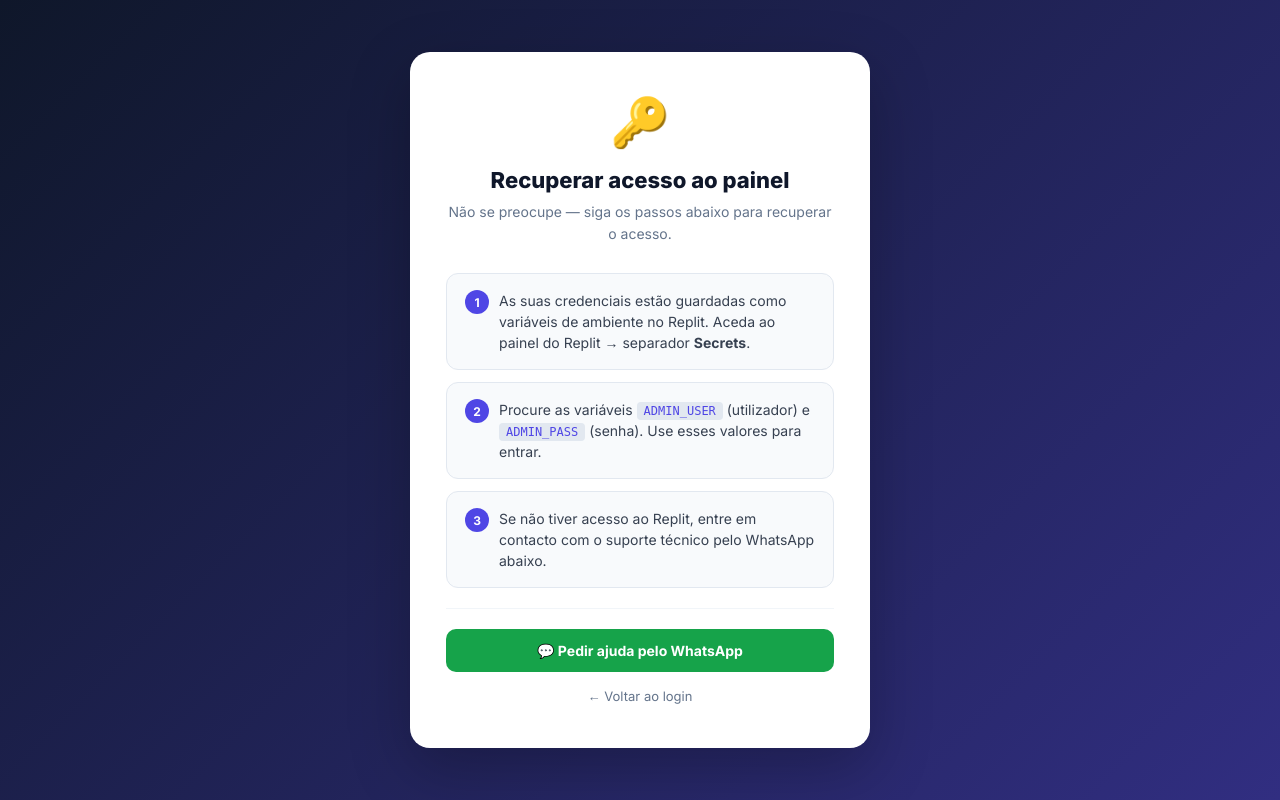
After one commit to osvaldofmqueta-stack/quetasoft, a Django app: template core/templates/admin/forgot.html in a window 1280 px wide. The commit adds this page. Run offline with Django 5.2, Linux system fonts and the light colour scheme; the template is opened without the code that fills it, so the values that code supplies are empty.

Commit message:
Add ability to change admin password and recover access
Introduce new admin views and templates for changing admin credentials, a forgotten password recovery page, and update login/base templates to support these features.

Replit-Commit-Author: Agent
Replit-Commit-Session-Id: 315bd936-a38d-4702-a34b-dfed8971a5ae
Replit-Commit-Checkpoint-Type: full_checkpoint
Replit-Commit-Event-Id: fb003734-d478-4342-be44-10b0d4c45906
Replit-Commit-Screenshot-Url: https://storage.googleapis.com/screenshot-production-us-central1/f6bcd1da-07a5-4d0a-8d24-977d9f948e51/315bd936-a38d-4702-a34b-dfed8971a5ae/olWh24a
Replit-Helium-Checkpoint-Created: true

```diff
--- a/core/templates/admin/base_admin.html
+++ b/core/templates/admin/base_admin.html
@@ -27,6 +27,7 @@
     </nav>
     <div class="sidebar-footer">
       <a href="/" class="snav-item" target="_blank">🌐 Ver site</a>
+      <a href="{% url 'admin_change_password' %}" class="snav-item {% if active == 'change_password' %}active{% endif %}">🔐 Alterar senha</a>
       <a href="{% url 'admin_logout' %}" class="snav-item snav-logout">🚪 Sair</a>
     </div>
   </aside>
--- /dev/null
+++ b/core/templates/admin/forgot.html
@@ -0,0 +1,79 @@
+{% load static %}<!DOCTYPE html>
+<html lang="pt">
+<head>
+  <meta charset="UTF-8">
+  <meta name="viewport" content="width=device-width, initial-scale=1.0">
+  <title>Recuperar Acesso — Super Escola Admin</title>
+  <link href="https://fonts.googleapis.com/css2?family=Inter:wght@400;500;600;700;800&display=swap" rel="stylesheet">
+  <link rel="stylesheet" href="{% static 'css/admin.css' %}">
+  <style>
+    .recover-box { background:#fff; border-radius:20px; padding:40px 36px; max-width:460px; width:100%; box-shadow:0 20px 60px rgba(0,0,0,.25); }
+    .recover-icon { font-size:48px; text-align:center; margin-bottom:16px; }
+    .recover-title { font-size:22px; font-weight:800; color:#0f172a; text-align:center; margin-bottom:8px; }
+    .recover-sub { font-size:14px; color:#64748b; text-align:center; margin-bottom:28px; line-height:1.6; }
+    .step-card { background:#f8fafc; border:1px solid #e2e8f0; border-radius:12px; padding:16px 18px; margin-bottom:12px; }
+    .step-num { display:inline-flex; align-items:center; justify-content:center; width:24px; height:24px; background:#4f46e5; color:#fff; border-radius:50%; font-size:12px; font-weight:700; margin-right:8px; flex-shrink:0; }
+    .step-text { font-size:14px; color:#374151; line-height:1.5; }
+    .step-row { display:flex; align-items:flex-start; gap:2px; }
+    code { background:#e2e8f0; padding:2px 7px; border-radius:4px; font-size:12px; font-family:monospace; color:#4f46e5; }
+    .wa-btn { display:flex; align-items:center; justify-content:center; gap:8px; padding:13px; background:#16a34a; color:#fff; border-radius:10px; font-size:14px; font-weight:700; text-decoration:none; margin-top:20px; transition:.2s; }
+    .wa-btn:hover { background:#15803d; }
+    .back-link { display:block; text-align:center; margin-top:16px; font-size:13px; color:#64748b; text-decoration:none; }
+    .back-link:hover { color:#4f46e5; }
+    .divider { height:1px; background:#f1f5f9; margin:20px 0; }
+    .badge-success { display:inline-flex; align-items:center; gap:6px; padding:6px 14px; background:rgba(16,185,129,.1); border:1px solid rgba(16,185,129,.2); border-radius:20px; font-size:13px; color:#065f46; font-weight:600; margin-bottom:20px; }
+  </style>
+</head>
+<body class="login-page">
+  <div class="recover-box">
+    <div class="recover-icon">🔑</div>
+    <div class="recover-title">Recuperar acesso ao painel</div>
+    <div class="recover-sub">Não se preocupe — siga os passos abaixo para recuperar o acesso.</div>
+
+    {% if has_custom %}
+    <div style="text-align:center;">
+      <span class="badge-success">🔐 Credenciais personalizadas ativas</span>
+    </div>
+    <div class="step-card">
+      <div class="step-row">
+        <span class="step-num">1</span>
+        <span class="step-text">As suas credenciais foram personalizadas dentro do painel. Se as esqueceu, precisa de repor os valores originais das variáveis de ambiente <code>ADMIN_USER</code> e <code>ADMIN_PASS</code> no Replit.</span>
+      </div>
+    </div>
+    <div class="step-card">
+      <div class="step-row">
+        <span class="step-num">2</span>
+        <span class="step-text">Aceda ao painel do Replit → separador <strong>Secrets</strong> → verifique os valores de <code>ADMIN_USER</code> e <code>ADMIN_PASS</code> e use-os para entrar.</span>
+      </div>
+    </div>
+    {% else %}
+    <div class="step-card">
+      <div class="step-row">
+        <span class="step-num">1</span>
+        <span class="step-text">As suas credenciais estão guardadas como variáveis de ambiente no Replit. Aceda ao painel do Replit → separador <strong>Secrets</strong>.</span>
+      </div>
+    </div>
+    <div class="step-card">
+      <div class="step-row">
+        <span class="step-num">2</span>
+        <span class="step-text">Procure as variáveis <code>ADMIN_USER</code> (utilizador) e <code>ADMIN_PASS</code> (senha). Use esses valores para entrar.</span>
+      </div>
+    </div>
+    <div class="step-card">
+      <div class="step-row">
+        <span class="step-num">3</span>
+        <span class="step-text">Se não tiver acesso ao Replit, entre em contacto com o suporte técnico pelo WhatsApp abaixo.</span>
+      </div>
+    </div>
+    {% endif %}
+
+    <div class="divider"></div>
+
+    <a href="https://wa.me/244926219731?text=Olá!+Não+consigo+entrar+no+painel+de+administração+do+Super+Escola.+Preciso+de+ajuda+urgente." target="_blank" class="wa-btn">
+      💬 Pedir ajuda pelo WhatsApp
+    </a>
+
+    <a href="{% url 'admin_login' %}" class="back-link">← Voltar ao login</a>
+  </div>
+</body>
+</html>
--- a/core/templates/admin/login.html
+++ b/core/templates/admin/login.html
@@ -21,6 +21,9 @@
       <div class="form-group"><label>Palavra-passe</label><input type="password" name="password" placeholder="••••••••••" required autocomplete="current-password"></div>
       <button type="submit" class="btn-admin-primary btn-full">Entrar no painel</button>
     </form>
+    <div style="text-align:center;margin-top:12px;">
+      <a href="{% url 'admin_forgot' %}" style="font-size:13px;color:#64748b;text-decoration:none;">🔑 Esqueci a palavra-passe</a>
+    </div>
     <p class="login-back"><a href="/">← Voltar ao site</a></p>
   </div>
 </body>
--- a/core/urls.py
+++ b/core/urls.py
@@ -27,4 +27,6 @@ urlpatterns = [
     path('painel/pagamentos/', admin_views.pagamentos, name='admin_pagamentos'),
     path('painel/empresa/', admin_views.empresa_edit, name='admin_empresa'),
     path('painel/developer/', admin_views.developer_edit, name='admin_developer'),
+    path('painel/alterar-senha/', admin_views.change_password, name='admin_change_password'),
+    path('painel/recuperar-acesso/', admin_views.admin_forgot, name='admin_forgot'),
 ]
```
Also changed, not shown: core/admin_views.py (+56 -1 lines), core/templates/admin/change_password.html (added, +110 -0 lines).
